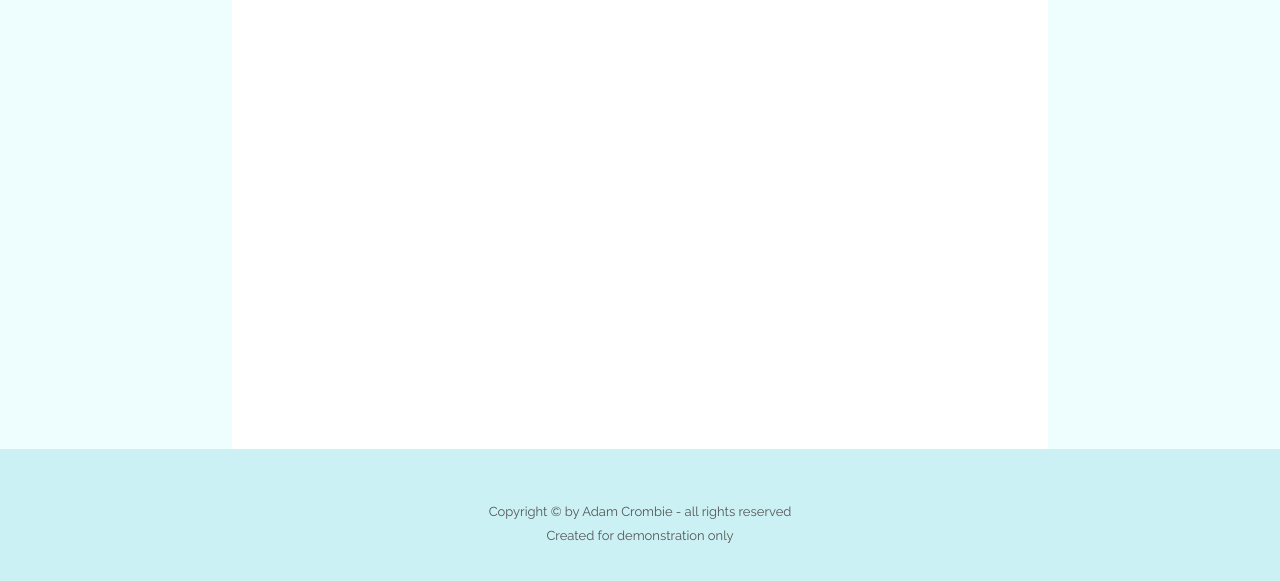
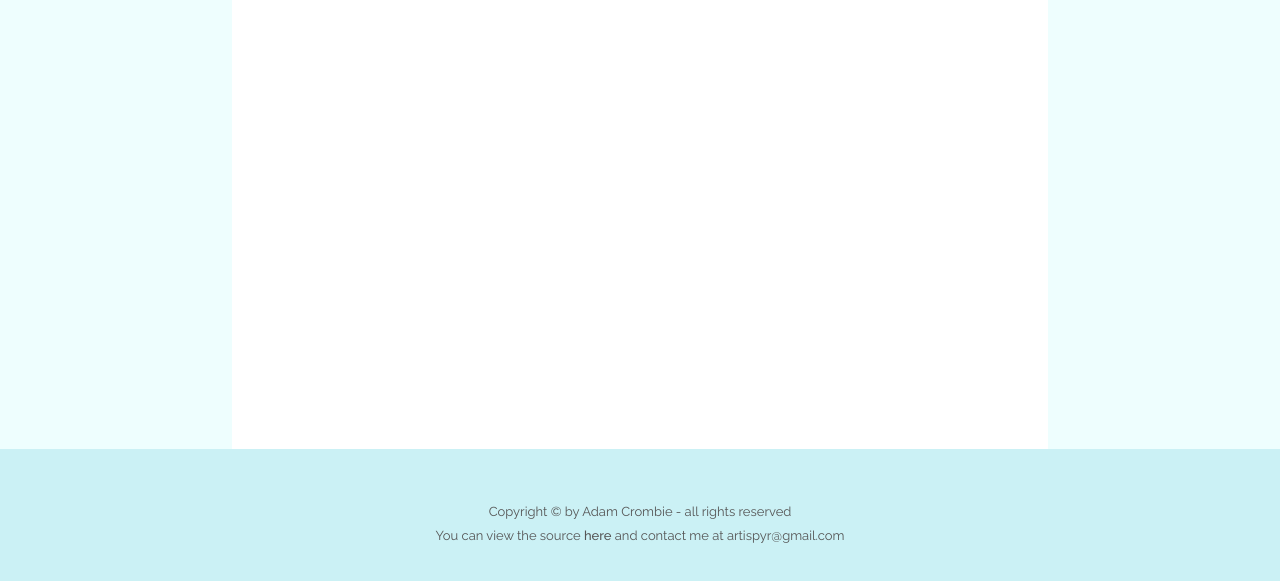
Before and after one commit to adamcrombie/Artispyr, a website built with Parcel: page src/index.html in a window 1280 px wide. Shown: the part 377-958 px from the top of the page. Built offline with nearby package versions, Linux system fonts and the light colour scheme.

Commit message:
Footer edit

```diff
--- a/src/index.html
+++ b/src/index.html
@@ -175,7 +175,16 @@
           <p class="footer__info--paragraph">
             Copyright © by Adam Crombie - all rights reserved
           </p>
-          <p class="footer__info--paragraph">Created for demonstration only</p>
+          <p class="footer__info--paragraph">
+            You can view the source
+            <a
+              href="https://github.com/adamcrombie/Artispyr"
+              target="_blank"
+              class="footer__info--source-code-link"
+              >here</a
+            >
+            and contact me at artispyr@gmail.com
+          </p>
         </div>
       </footer>
     </div>
--- a/src/sass/layout/_footer.scss
+++ b/src/sass/layout/_footer.scss
@@ -59,5 +59,22 @@
         padding: 0 1rem;
       }
     }
+
+    &--source-code-link {
+      &,
+      &:link,
+      &:visited {
+        color: inherit;
+        text-decoration: none;
+        transition: all 0.3s;
+        font-weight: var(--font-weight-medium);
+      }
+
+      &:hover,
+      &:active,
+      &:focus {
+        color: darken($color-primary-dark, 10%);
+      }
+    }
   }
 }
```
Also changed, not shown: README.md.
